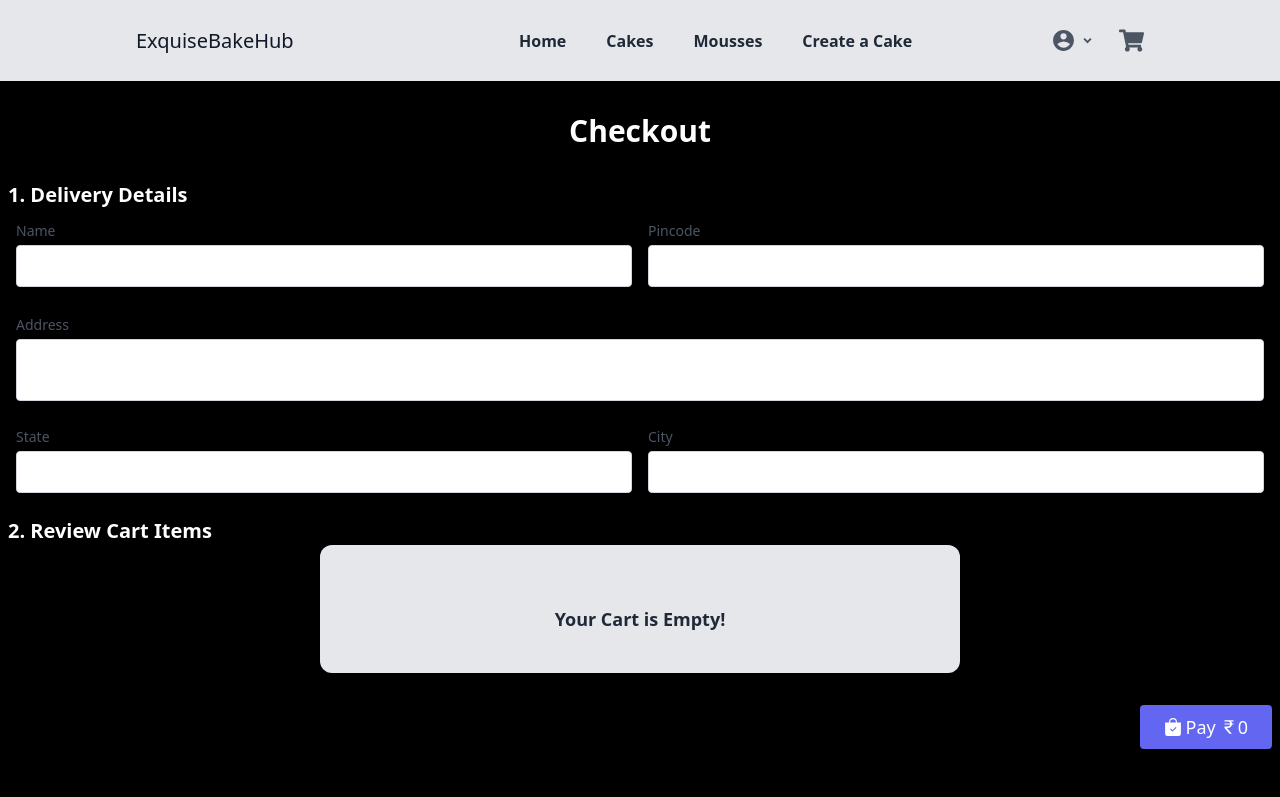
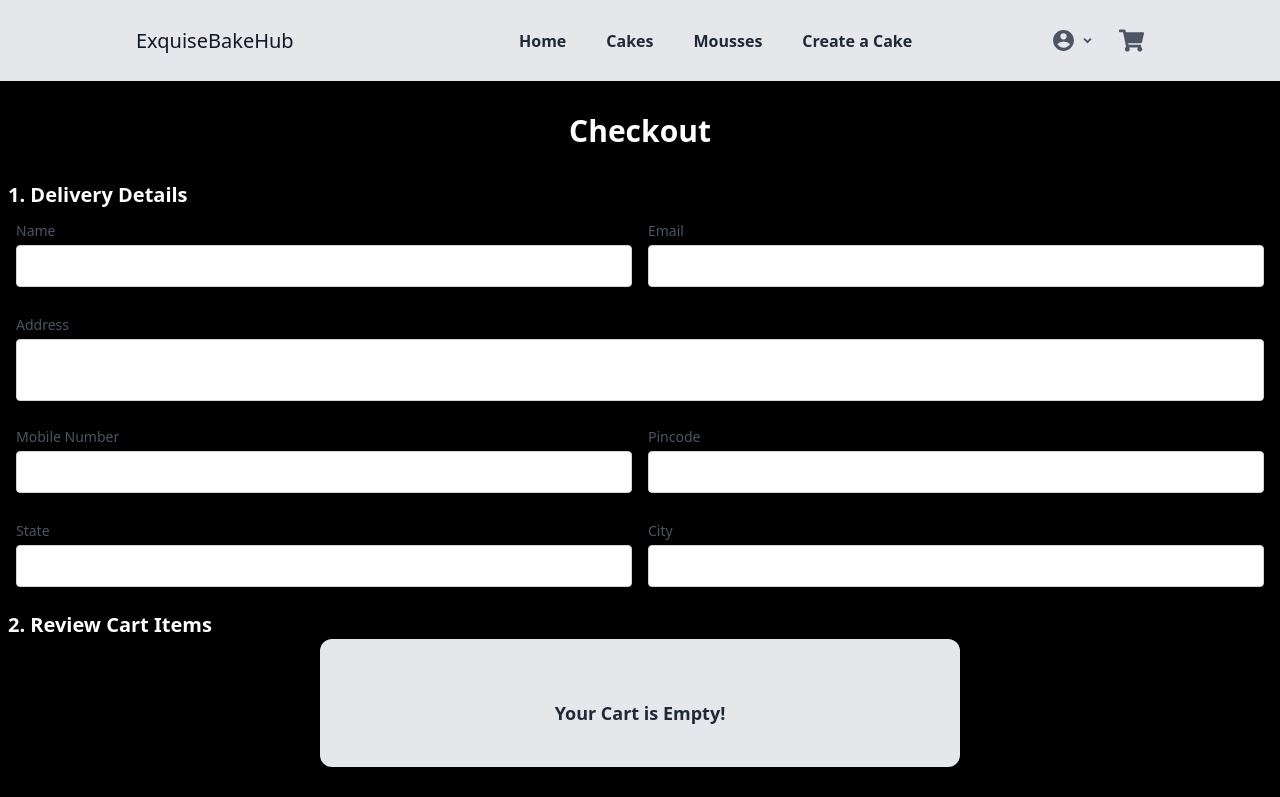
Before and after one commit to AryeshSaha/Exquise-Bake-Hub-e-commerce-, a Next.js app: page /checkout in a window 1280 px wide. Shown: the top 797 px of the page. Built offline with nearby package versions, Linux system fonts and the light colour scheme.

Commit message:
1. Order model modded 2. payment verification done 3. redirection to order page with order id added

```diff
--- a/models/Order.js
+++ b/models/Order.js
@@ -2,20 +2,28 @@ const mongoose = require("mongoose");
 
 const OrderSchema = new mongoose.Schema(
   {
-    userId: {
+    email: {
       type: String,
       required: true,
     },
-    products: [
-      {
-        productId: String,
-        quantity: { type: Number, default: 1 },
-      },
-    ],
+    products: {
+      type: Object,
+      required: true,
+    },
     orderId: {
       type: String,
       required: true,
       unique: true,
+    },
+    // dump of the whole transaction
+    paymentInfo: {
+      type: Object,
+      default: {},
+    },
+    status: {
+      type: String,
+      default: "Initiated", // Pending or Not paid
+      required: true,
     },
     amount: {
       type: Number,
--- a/pages/api/createorder.js
+++ b/pages/api/createorder.js
@@ -1,20 +1,50 @@
 import dbCon from "@/middlewares/dbCon";
+import Order from "@/models/Order";
 import Razorpay from "razorpay";
 
 const handler = async (req, res) => {
+  if (req.method == "POST") {
+    const { name, email, products, amount, address, phone, pincode } = req.body
 
-    const { amount } = req.body;
+    // Review: tampering of cart items
 
-    const rzp = new Razorpay({ key_id: process.env.RZP_KEY_ID, key_secret: process.env.RZP_KEY_SECRET });
+    // Review: details validity
+
+    // Review: if items are out of stock
+
+    const rzp = new Razorpay({
+      key_id: process.env.RZP_KEY_ID,
+      key_secret: process.env.RZP_KEY_SECRET,
+    });
 
     const options = {
-        amount: amount*100,  // Amount is in currency subunits. Default currency is INR. Hence, 50000 refers to 50000 paise
-        currency: "INR",
-      };
-    const order = await rzp.orders.create(options)
+      amount: amount * 100, // Amount is in currency subunits. Default currency is INR. Hence, 50000 refers to 50000 paise
+      currency: "INR",
+      notes: {
+        name,
+        phone,
+        email,
+        pincode,
+        address,
+      },
+    };
+    // create an order
+    const order = await rzp.orders.create(options);
 
-    if (!order) console.log("no output")
+    // create a doc of the order and store it in the db collection
+    const order1 = await Order.create({
+      email,
+      products,
+      orderId: order.id,
+      amount,
+      address,
+    })
+
+    if (!order) console.log("no order is created");
     else res.status(200).json({ order });
-}
+  } else {
+    res.status(400).json({ msg: "bad request" });
+  }
+};
 
-export default dbCon(handler)
+export default dbCon(handler);
--- a/pages/api/paymentverification.js
+++ b/pages/api/paymentverification.js
@@ -1,8 +1,37 @@
-import dbCon from "@/middlewares/dbCon"
+import dbCon from "@/middlewares/dbCon";
+import Order from "@/models/Order";
+import crypto from "node:crypto";
 
 const Handler = async (req, res) => {
-    const { razorpay_payment_id, razorpay_order_id, razorpay_signature } = req.body;
-    res.status(200).json({ body: req.body })
-}
+  const { razorpay_payment_id, razorpay_order_id, razorpay_signature } =
+    req.body;
+  // verify payment
+  const body = razorpay_order_id + "|" + razorpay_payment_id;
+  const expectedSign = crypto
+    .createHmac("sha256", process.env.RZP_KEY_SECRET)
+    .update(body.toString())
+    .digest("hex");
+  //   console.log("sign received: ", razorpay_signature);
+  //   console.log("sign generated: ", expectedSign);
 
-export default dbCon(Handler)
+  //   update order collection
+  try {
+    if (expectedSign == razorpay_signature) {
+      const order = await Order.findOneAndUpdate(
+        { orderId: razorpay_order_id },
+        { status: "Paid", paymentInfo: req.body }
+      );
+      res.status(200).redirect(`/order?orderId=${order.orderId}`);
+    } else {
+      const order = await Order.findOneAndUpdate(
+        { orderId: razorpay_order_id },
+        { status: "Pending", paymentInfo: req.body }
+      );
+      res.status(400).json({ msg: "Payment Verification Failed" });
+    }
+  } catch (error) {
+    res.status(500).json({ error });
+  }
+};
+
+export default dbCon(Handler);
--- a/pages/checkout.jsx
+++ b/pages/checkout.jsx
@@ -1,10 +1,33 @@
 import CartContent from "@/components/CartContent";
 import axios from "axios";
-import React from "react";
+import React, { useState } from "react";
 import { BsCurrencyRupee, BsFillBagCheckFill } from "react-icons/bs";
 import { BaseUrl } from "./_app";
 
 const Checkout = ({ cart, subTotalAmt, addToCart, reduceFromCart }) => {
+
+  const [name, setName] = useState('')
+  const [email, setEmail] = useState('')
+  const [phone, setPhone] = useState('')
+  const [pincode, setPincode] = useState('')
+  const [address, setAddress] = useState('')
+  const [disabled, setDisabled] = useState(true)
+
+  const handleChange = (e) => {
+    if (e.target.name == 'name')
+      setName(e.target.value)
+    else if (e.target.name == 'phone')
+      setPhone(e.target.value)
+    else if (e.target.name == 'email')
+      setEmail(e.target.value)
+    else if (e.target.name == 'pincode')
+      setPincode(e.target.value)
+    else if (e.target.name == 'address')
+      setAddress(e.target.value)
+    // Review: Form Validation not done properly
+    if (name && email && pincode)
+      setDisabled(false)
+  }
 
   const loadScript = (src) => {
     return new Promise((resolve) => {
@@ -20,7 +43,7 @@ const Checkout = ({ cart, subTotalAmt, addToCart, reduceFromCart }) => {
    });
   };
 
-  const checkoutHandler = async (subTotalAmt) => {
+  const checkoutHandler = async () => {
     const res = await loadScript("https://checkout.razorpay.com/v1/checkout.js");
 
     if (!res) {
@@ -30,13 +53,15 @@ const Checkout = ({ cart, subTotalAmt, addToCart, reduceFromCart }) => {
 
     try {
       const { data: { order } } = await axios.post(`${BaseUrl}/api/createorder`, {
-        amount: subTotalAmt,
+        email, products: cart, amount: subTotalAmt, address,
       });
 
       if (!order) {
         alert("Server error. Are you online?");
         return;
       }
+
+      console.log(order);
 
       const options = {
         key: process.env.RZP_KEY_ID,
@@ -70,6 +95,7 @@ const Checkout = ({ cart, subTotalAmt, addToCart, reduceFromCart }) => {
     <div className="container px-2 sm:m-auto">
       <h1 className="font-bold text-3xl my-8 text-center">Checkout</h1>
       <h2 className="font-bold text-xl">1. Delivery Details</h2>
+      {/* name and email */}
       <div className="mx-auto flex my-2">
         <div className="px-2 w-1/2">
           <div className="mb-4">
@@ -80,6 +106,61 @@ const Checkout = ({ cart, subTotalAmt, addToCart, reduceFromCart }) => {
               type="text"
               id="name"
               name="name"
+              value={name}
+              onChange={handleChange}
+              className="w-full bg-white rounded border border-gray-300 focus:border-indigo-500 focus:ring-2 focus:ring-indigo-200 text-base outline-none text-gray-700 py-1 px-3 leading-8 transition-colors duration-200 ease-in-out"
+            />
+          </div>
+        </div>
+        <div className="px-2 w-1/2">
+          <div className="mb-4">
+            <label
+              htmlFor="email"
+              className="leading-7 text-sm text-gray-600"
+            >
+              Email
+            </label>
+            <input
+              type="email"
+              id="email"
+              name="email"
+              value={email}
+              onChange={handleChange}
+              className="w-full bg-white rounded border border-gray-300 focus:border-indigo-500 focus:ring-2 focus:ring-indigo-200 text-base outline-none text-gray-700 py-1 px-3 leading-8 transition-colors duration-200 ease-in-out"
+            />
+          </div>
+        </div>
+      </div>
+      {/* Address */}
+      <div className="px-2 w-full">
+        <div className="mb-4">
+          <label htmlFor="address" className="leading-7 text-sm text-gray-600">
+            Address
+          </label>
+          <textarea
+            id="address"
+            cols="30"
+            rows="2"
+            name="address"
+            value={address}
+            onChange={handleChange}
+            className="w-full bg-white rounded border border-gray-300 focus:border-indigo-500 focus:ring-2 focus:ring-indigo-200 text-base outline-none text-gray-700 py-1.5 px-3 resize-none leading-6 transition-colors duration-200 ease-in-out"
+          ></textarea>
+        </div>
+      </div>
+      {/* phone and pincode */}
+      <div className="mx-auto flex my-2">
+        <div className="px-2 w-1/2">
+          <div className="mb-4">
+            <label htmlFor="phone" className="leading-7 text-sm text-gray-600">
+              Mobile Number
+            </label>
+            <input
+              type="text"
+              id="phone"
+              name="phone"
+              value={phone}
+              onChange={handleChange}
               className="w-full bg-white rounded border border-gray-300 focus:border-indigo-500 focus:ring-2 focus:ring-indigo-200 text-base outline-none text-gray-700 py-1 px-3 leading-8 transition-colors duration-200 ease-in-out"
             />
           </div>
@@ -96,25 +177,14 @@ const Checkout = ({ cart, subTotalAmt, addToCart, reduceFromCart }) => {
               type="text"
               id="pincode"
               name="pincode"
+              value={pincode}
+              onChange={handleChange}
               className="w-full bg-white rounded border border-gray-300 focus:border-indigo-500 focus:ring-2 focus:ring-indigo-200 text-base outline-none text-gray-700 py-1 px-3 leading-8 transition-colors duration-200 ease-in-out"
             />
           </div>
         </div>
       </div>
-      <div className="px-2 w-full">
-        <div className="mb-4">
-          <label htmlFor="address" className="leading-7 text-sm text-gray-600">
-            Address
-          </label>
-          <textarea
-            id="address"
-            cols="30"
-            rows="2"
-            name="address"
-            className="w-full bg-white rounded border border-gray-300 focus:border-indigo-500 focus:ring-2 focus:ring-indigo-200 text-base outline-none text-gray-700 py-1.5 px-3 resize-none leading-6 transition-colors duration-200 ease-in-out"
-          ></textarea>
-        </div>
-      </div>
+      {/* State and City */}
       <div className="mx-auto flex my-2">
         <div className="px-2 w-1/2">
           <div className="mb-4">
@@ -126,6 +196,7 @@ const Checkout = ({ cart, subTotalAmt, addToCart, reduceFromCart }) => {
               id="state"
               name="state"
               className="w-full bg-white rounded border border-gray-300 focus:border-indigo-500 focus:ring-2 focus:ring-indigo-200 text-base outline-none text-gray-700 py-1 px-3 leading-8 transition-colors duration-200 ease-in-out"
+              readOnly={true}
             />
           </div>
         </div>
@@ -139,10 +210,12 @@ const Checkout = ({ cart, subTotalAmt, addToCart, reduceFromCart }) => {
               id="city"
               name="city"
               className="w-full bg-white rounded border border-gray-300 focus:border-indigo-500 focus:ring-2 focus:ring-indigo-200 text-base outline-none text-gray-700 py-1 px-3 leading-8 transition-colors duration-200 ease-in-out"
+              readOnly={true}
             />
           </div>
         </div>
       </div>
+      {/* Cart Items */}
       <h2 className="font-bold text-xl">2. Review Cart Items</h2>
       <div className="w-auto xl:w-[50vw] mx-auto bg-gray-200 rounded-xl">
         <CartContent
@@ -153,10 +226,12 @@ const Checkout = ({ cart, subTotalAmt, addToCart, reduceFromCart }) => {
           isCheckout={true}
         />
       </div>
+      {/* Pay Button */}
       <div className="flex justify-end mt-8">
         <button
-          onClick={() => checkoutHandler(subTotalAmt)}
-          className="flex justify-center items-center text-white bg-indigo-500 border-0 py-2 px-6 focus:outline-none hover:bg-indigo-600 rounded text-lg"
+          onClick={checkoutHandler}
+          className="disabled:bg-indigo-200 flex justify-center items-center text-white bg-indigo-500 border-0 py-2 px-6 cursor-pointer focus:outline-none hover:bg-indigo-600 rounded text-lg"
+          disabled={disabled}
         >
           <BsFillBagCheckFill className="mr-1" />
           Pay
```
